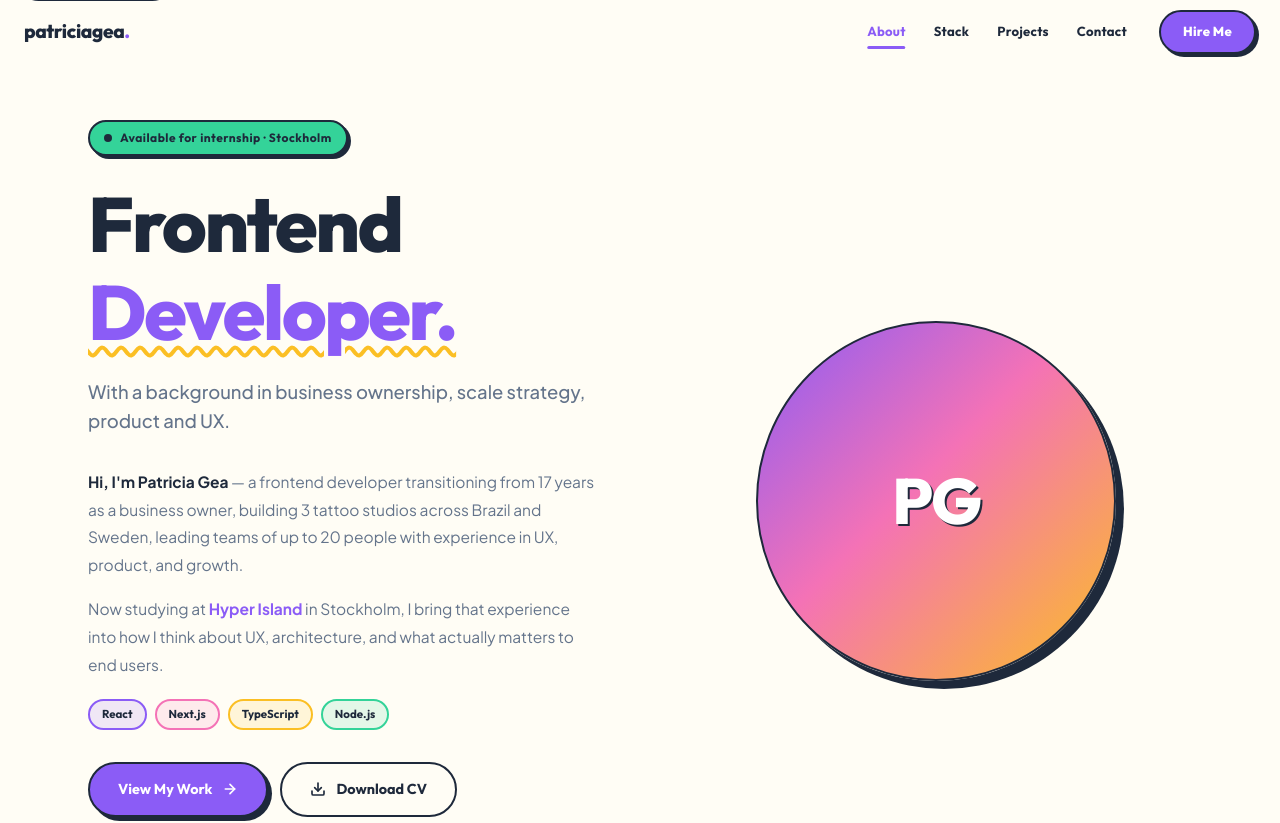
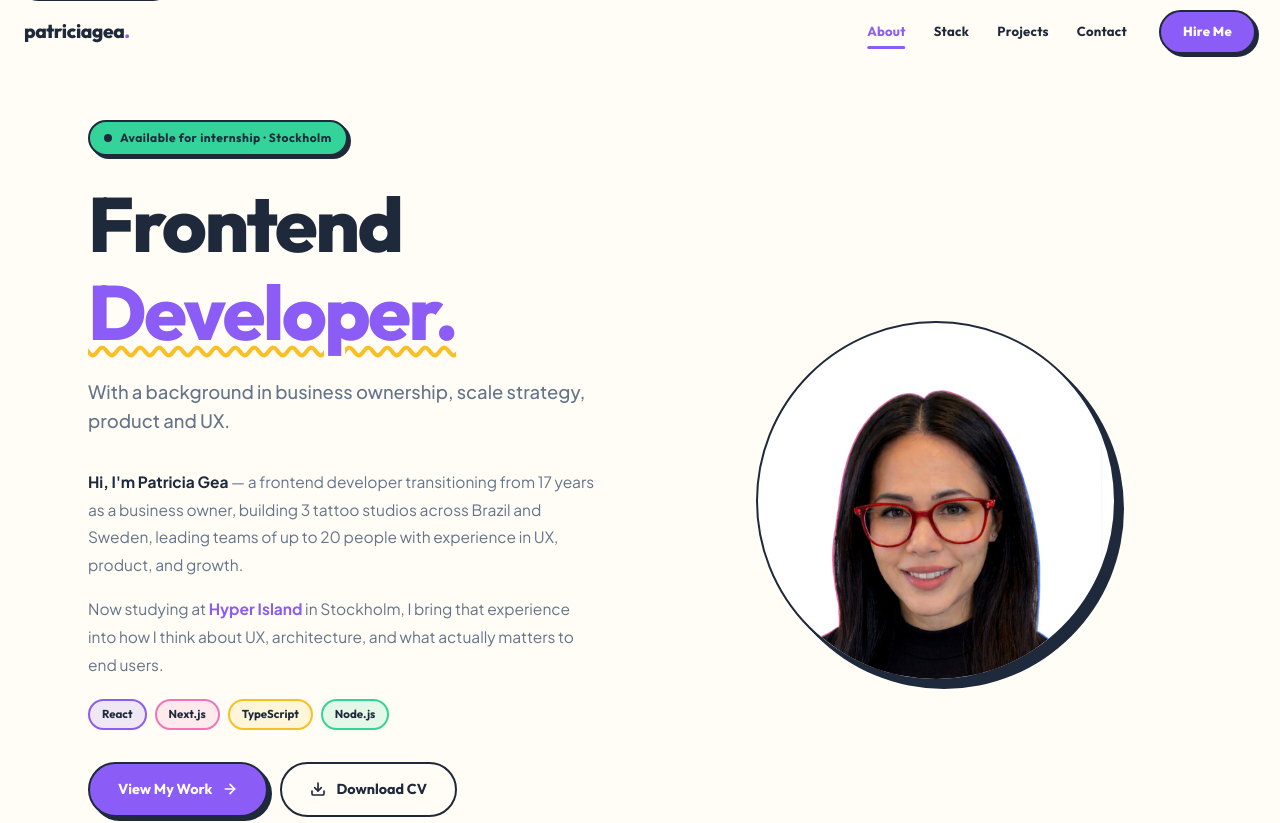
Before and after one commit to PatriciaGea/portifoliodev, a Next.js app: page / in a window 1280 px wide. Shown: the top 823 px of the page. Built offline with nearby package versions, Linux system fonts and the light colour scheme.

Commit message:
photo circulo

```diff
--- a/src/components/sections/Hero.tsx
+++ b/src/components/sections/Hero.tsx
@@ -1,5 +1,6 @@
 "use client";
 
+import Image from "next/image";
 import { Github, Linkedin, Mail, ArrowRight, Download } from "lucide-react";
 import { siteConfig, socialLinks } from "@/lib/portfolio-data";
 
@@ -16,7 +17,7 @@
       style={{
         borderRadius: "50%",
         border: "2px solid #1E293B",
-        background: "linear-gradient(135deg, #8B5CF6 0%, #F472B6 45%, #FBBF24 100%)",
+        background: "#fff",
         boxShadow: "8px 8px 0px 0px #1E293B",
         display: "flex",
         alignItems: "center",
@@ -31,23 +32,18 @@
           height: "100%",
           backfaceVisibility: "hidden",
           borderRadius: "50%",
-          display: "flex",
-          alignItems: "center",
-          justifyContent: "center",
+          overflow: "hidden",
+          position: "relative",
         }}
       >
-        <span
-          style={{
-            fontFamily: "'Outfit', system-ui, sans-serif",
-            fontSize: "clamp(2rem, 7vw, 4rem)",
-            fontWeight: 800,
-            color: "#FFFFFF",
-            letterSpacing: "-0.03em",
-            textShadow: "2px 2px 0px #1E293B",
-          }}
-        >
-          PG
-        </span>
+        <Image
+          src="/images/profile-front2.png"
+          alt="Patricia Gea portrait front"
+          fill
+          sizes="(max-width: 768px) 60vw, 360px"
+          priority
+          style={{ objectFit: "cover", objectPosition: "center top", transform: "scale(1.3)", transformOrigin: "center top" }}
+        />
       </div>
       <div
         style={{
@@ -55,25 +51,22 @@
           width: "100%",
           height: "100%",
           borderRadius: "50%",
+          overflow: "hidden",
           display: "flex",
           alignItems: "center",
           justifyContent: "center",
           transform: "rotateY(180deg)",
           backfaceVisibility: "hidden",
-          background: "linear-gradient(135deg, #34D399 0%, #8B5CF6 100%)",
+          position: "absolute",
         }}
       >
-        <span
-          style={{
-            fontFamily: "'Outfit', system-ui, sans-serif",
-            fontSize: "clamp(1.1rem, 3.5vw, 1.6rem)",
-            fontWeight: 700,
-            color: "#FFFFFF",
-            textShadow: "2px 2px 0px #1E293B",
-          }}
-        >
-          Frontend
-        </span>
+        <Image
+          src="/images/profile-back.png"
+          alt="Patricia Gea portrait back"
+          fill
+          sizes="(max-width: 768px) 60vw, 360px"
+          style={{ objectFit: "cover", objectPosition: "center top", transform: "scale(1.3)", transformOrigin: "center top" }}
+        />
       </div>
     </div>
   );
```
